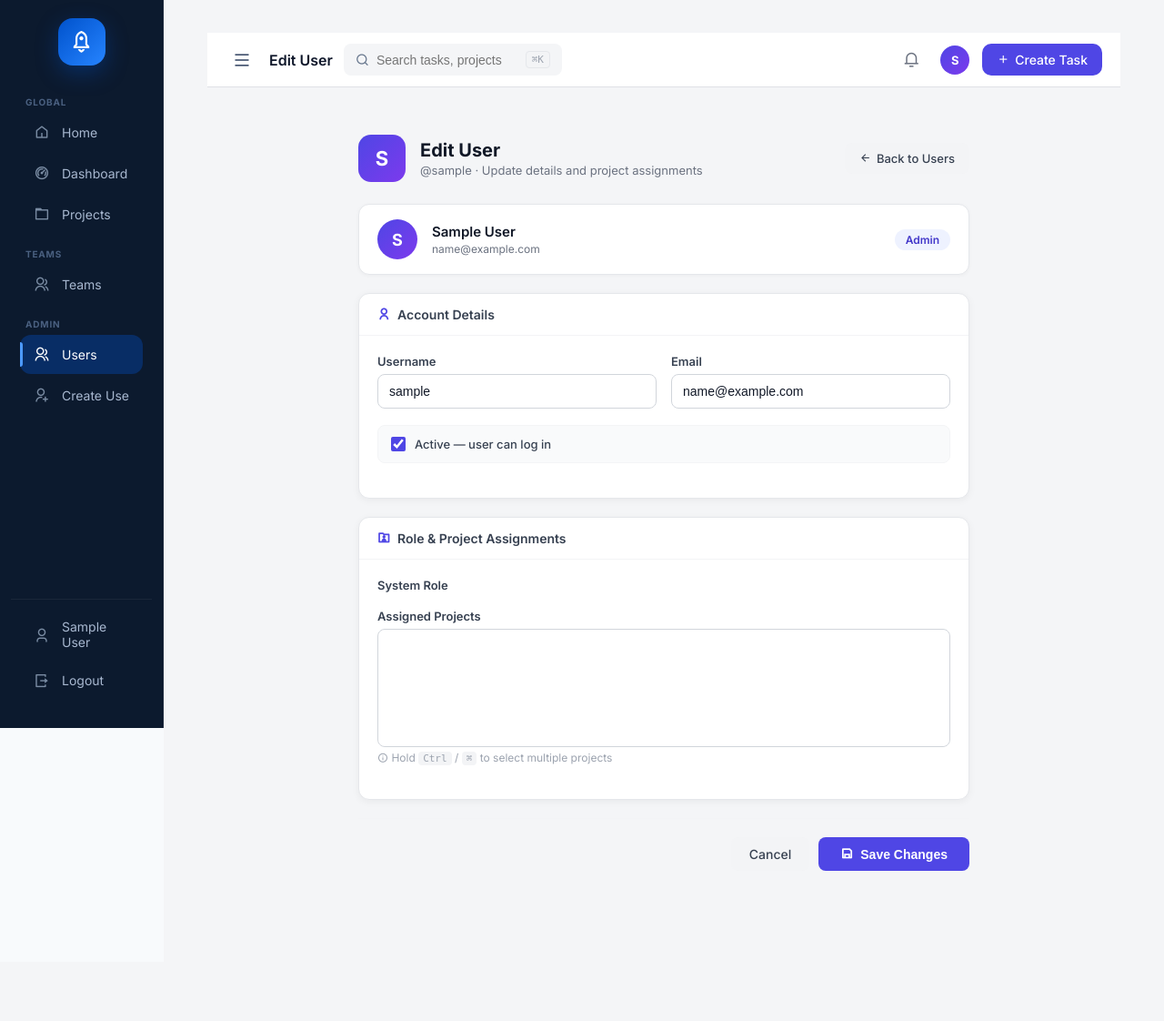
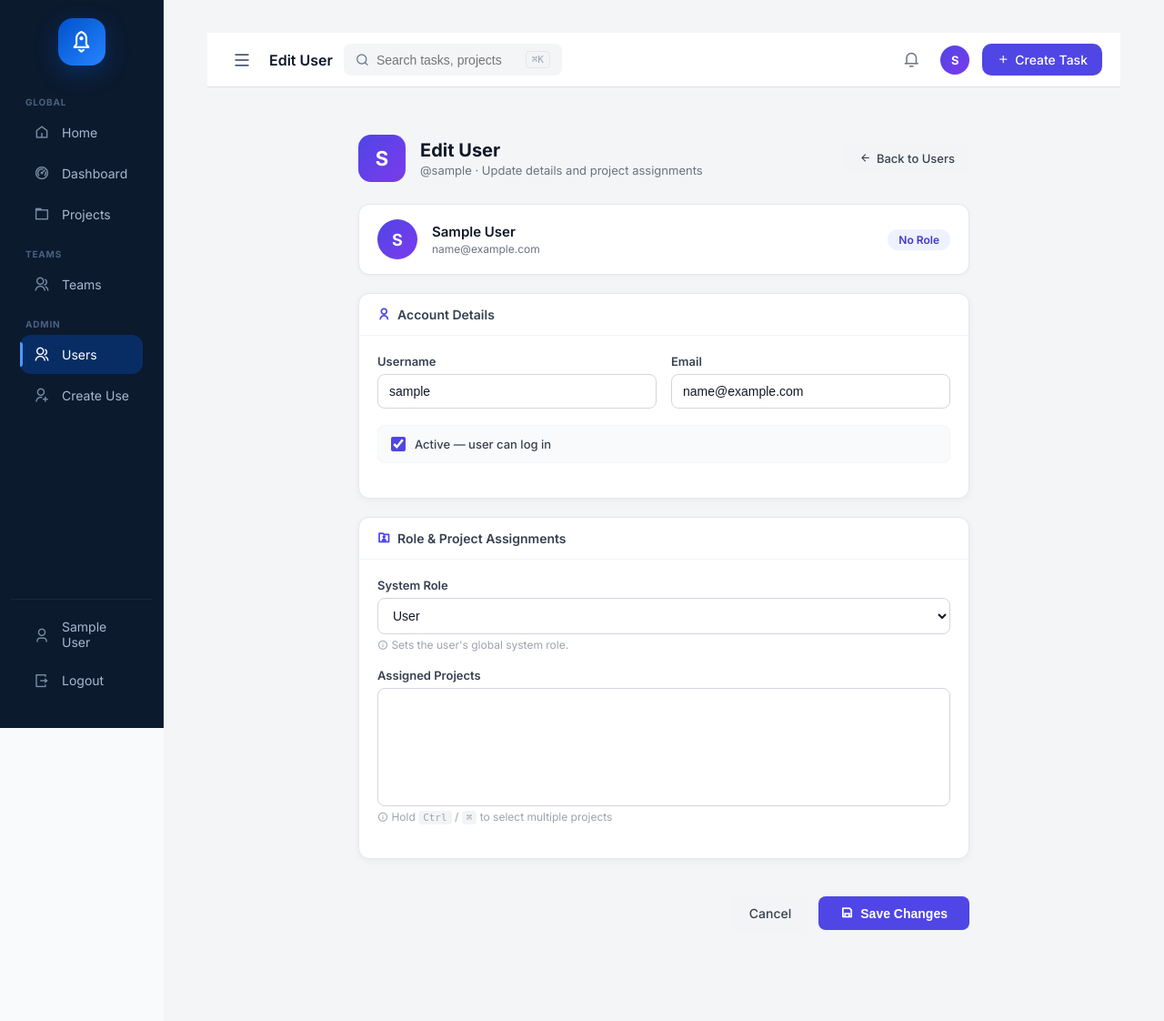
Before and after one commit to sindhu-coder-byte/task_forge, a Django app: page /users/1/update/ in a window 1280 px wide. Shown: the whole page at 91% size. Before the commit the page ends 957 px from the top, so only its background shows below. Run offline with Django 5.2, Linux system fonts and the light colour scheme; the visitor is signed in with stand-in values (Sample User, id 1); data comes from the database, SQL or seed files in the repository; data that the repository does not hold is empty; some libraries are stand-ins or nearby versions.

Commit message:
Fix admin role assignment so project leads can create tasks
The user_update form had a System Role field in the template that
rendered nothing because UserUpdateForm had no `role` field — so
admins could not actually set a user's global role. Profile.role
was never saved and isProjectLead was never set, leaving users
stuck with role='user' regardless of what the admin intended.

Changes:
- forms.py: add `role` ChoiceField to UserUpdateForm using
  Profile.ROLE_CHOICES; populate initial value from instance profile.
- views.py (user_update): save profile.role and isProjectLead from
  form data; map system role to ProjectMembership role automatically.
- user_update.html: render role <select> explicitly so the selected
  value is pre-filled on edit and the field is always visible.
- views.py (create_task): show a friendlier message when a project
  lead has no projects yet ("Create a project first…") instead of the
  confusing "You need to be a Project Lead or member" warning.

Co-Authored-By: Claude Sonnet 4.6 <noreply@anthropic.com>

```diff
--- a/core/forms.py
+++ b/core/forms.py
@@ -101,6 +101,13 @@ class UserCreateForm(forms.ModelForm):
 class UserUpdateForm(forms.ModelForm):
     is_active = forms.BooleanField(required=False)
 
+    role = forms.ChoiceField(
+        choices=Profile.ROLE_CHOICES,
+        required=False,
+        initial='user',
+        widget=forms.Select(attrs={'class': 'uu-group'}),
+    )
+
     assigned_projects = forms.ModelMultipleChoiceField(
         queryset=Project.objects.all(),
         required=False,
@@ -119,6 +126,10 @@ class UserUpdateForm(forms.ModelForm):
             self.fields["assigned_projects"].initial = Project.objects.filter(
                 projectmembership__user=self.instance
             )
+            try:
+                self.fields["role"].initial = self.instance.profile.role or 'user'
+            except Exception:
+                self.fields["role"].initial = 'user'
 
     def clean_username(self):
         username = self.cleaned_data.get("username")
--- a/core/templates/core/user_update.html
+++ b/core/templates/core/user_update.html
@@ -232,10 +232,16 @@
         <!-- ROLE -->
         <div class="uu-group">
           <label class="uu-lbl" for="{{ form.role.id_for_label }}">System Role</label>
-          {{ form.role }}
+          <select name="role" id="{{ form.role.id_for_label }}"
+                  style="width:100%;padding:10px 12px;border:1px solid #d1d5db;border-radius:8px;font-size:14px;color:#111827;background:#fff;">
+            {% for val, label in form.role.field.choices %}
+            <option value="{{ val }}" {% if form.role.value == val %}selected{% endif %}>{{ label }}</option>
+            {% endfor %}
+          </select>
           {% if form.role.errors %}
             <span class="uu-err">{{ form.role.errors.0 }}</span>
           {% endif %}
+          <span class="uu-hint"><i class="ri-information-line"></i> Sets the user's global system role.</span>
         </div>
 
         <!-- ASSIGNED PROJECTS -->
--- a/core/views.py
+++ b/core/views.py
@@ -1640,9 +1640,18 @@ def create_task(request):
             Q(projectmembership__user=request.user) | Q(project_lead=request.user)
         ).distinct()
 
-    # If no projects available, redirect
+    # If no projects available, redirect with a role-appropriate message
     if not projects.exists():
-        messages.warning(request, "You need to be a Project Lead or member of a project to create tasks")
+        if is_project_lead:
+            messages.info(
+                request,
+                "You don't have any projects yet. Create a project first, then you can add tasks to it."
+            )
+        else:
+            messages.warning(
+                request,
+                "You need to be a member of a project to create tasks."
+            )
         return redirect('core:projects')
     users = User.objects.none()
     selected_assignee = None
@@ -3499,11 +3508,27 @@ def user_update(request, id):
         if form.is_valid():
             user = form.save()
 
+            # Save global profile role and derive isProjectLead flag
+            new_role = form.cleaned_data.get("role") or "user"
             profile, _ = Profile.objects.get_or_create(user=user)
-            profile.save()
+            profile.role = new_role
+            profile.isProjectLead = (new_role == "project_lead")
+            profile.save(update_fields=["role", "isProjectLead"])
+
+            # Map system role → project membership role
+            _pm_role_map = {
+                "project_lead":    "project_lead",
+                "developer":       "developer",
+                "tester":          "tester",
+                "ui_ux_designer":  "ui_ux_designer",
+                "delivery_team":   "delivery_team",
+                "deployment_team": "deployment_team",
+                "admin":           "developer",
+                "user":            "developer",
+            }
+            membership_role = _pm_role_map.get(new_role, "developer")
 
             assigned_projects = form.cleaned_data.get("assigned_projects", [])
-            role = request.POST.get("role", "developer")
 
             ProjectMembership.objects.filter(user=user).exclude(
                 project__in=assigned_projects
@@ -3513,7 +3538,7 @@ def user_update(request, id):
                 ProjectMembership.objects.update_or_create(
                     user=user,
                     project=project,
-                    defaults={'role': role}
+                    defaults={"role": membership_role}
                 )
 
             messages.success(request, f"{user.username} updated successfully")
```
